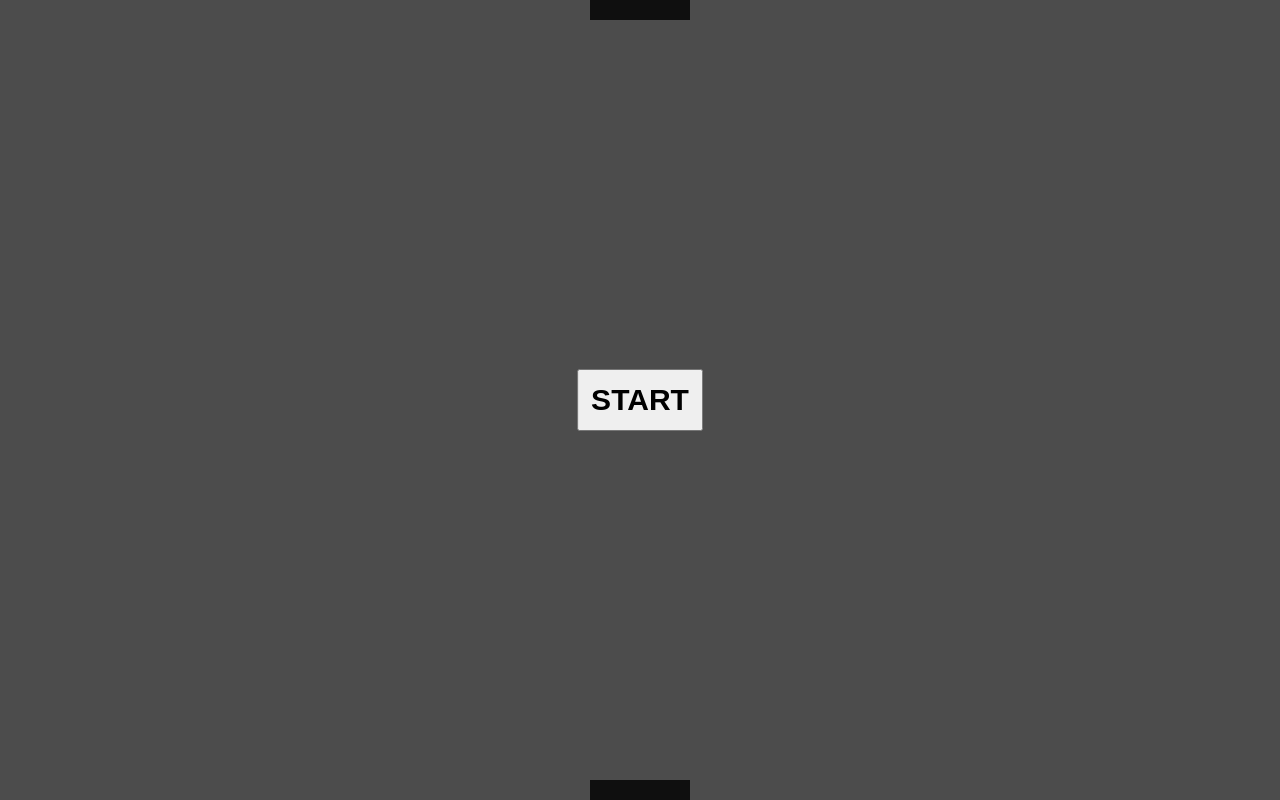
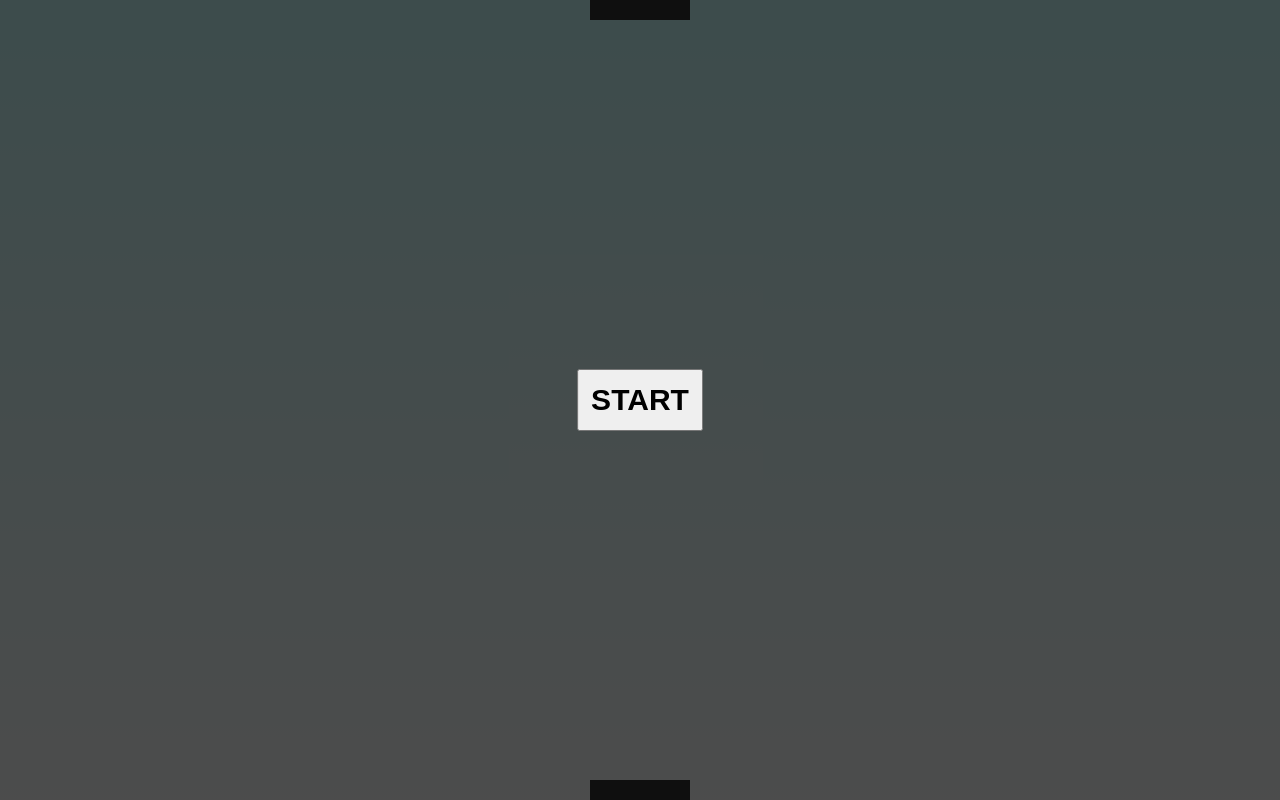
Before and after one commit to yumemi-tokumoto/ball, a Nuxt app: page / in a window 1280 px wide. Built offline with nearby package versions, Linux system fonts and the light colour scheme.

Commit message:
背景色

```diff
--- a/pages/index.vue
+++ b/pages/index.vue
@@ -124,6 +124,7 @@ export default {
 .container {
   position: relative;
   height: 100vh;
+  background-image: linear-gradient(#cff, #fff);
 }
 .ball {
   position: absolute;
```
